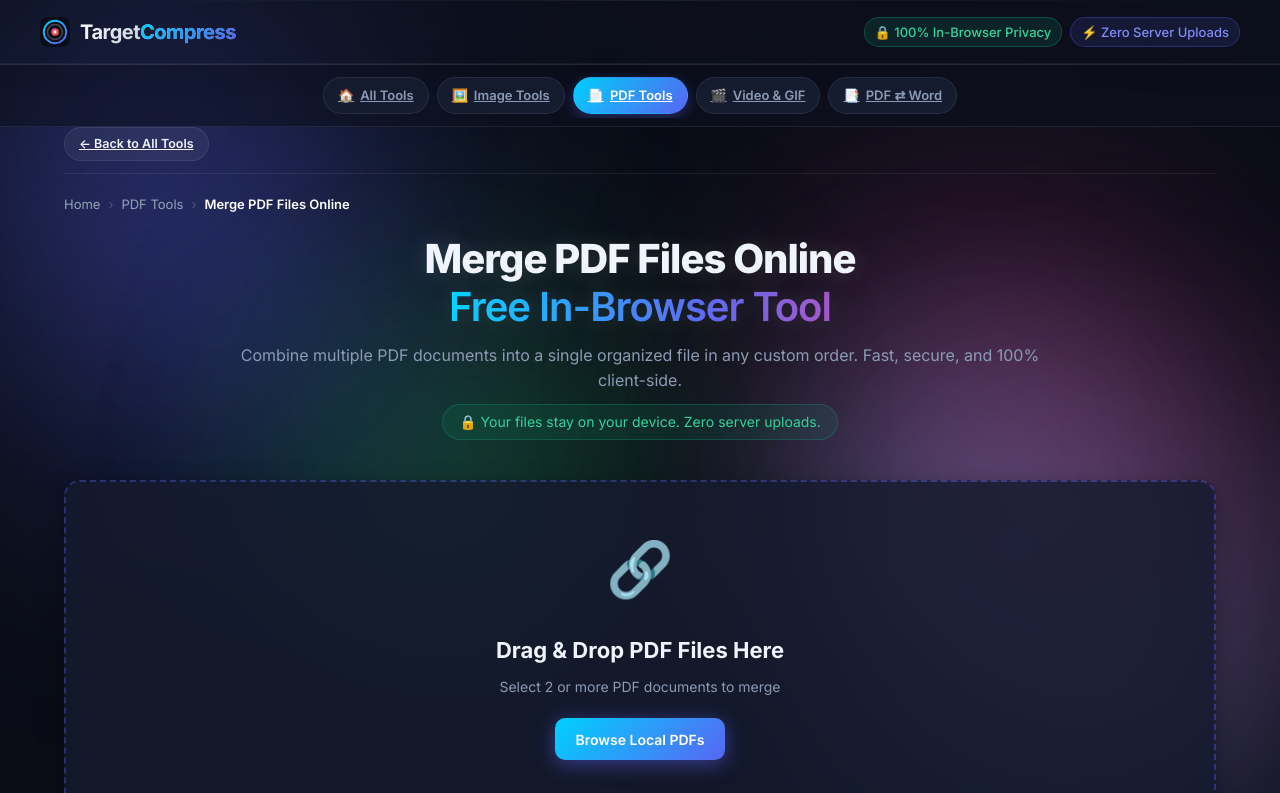
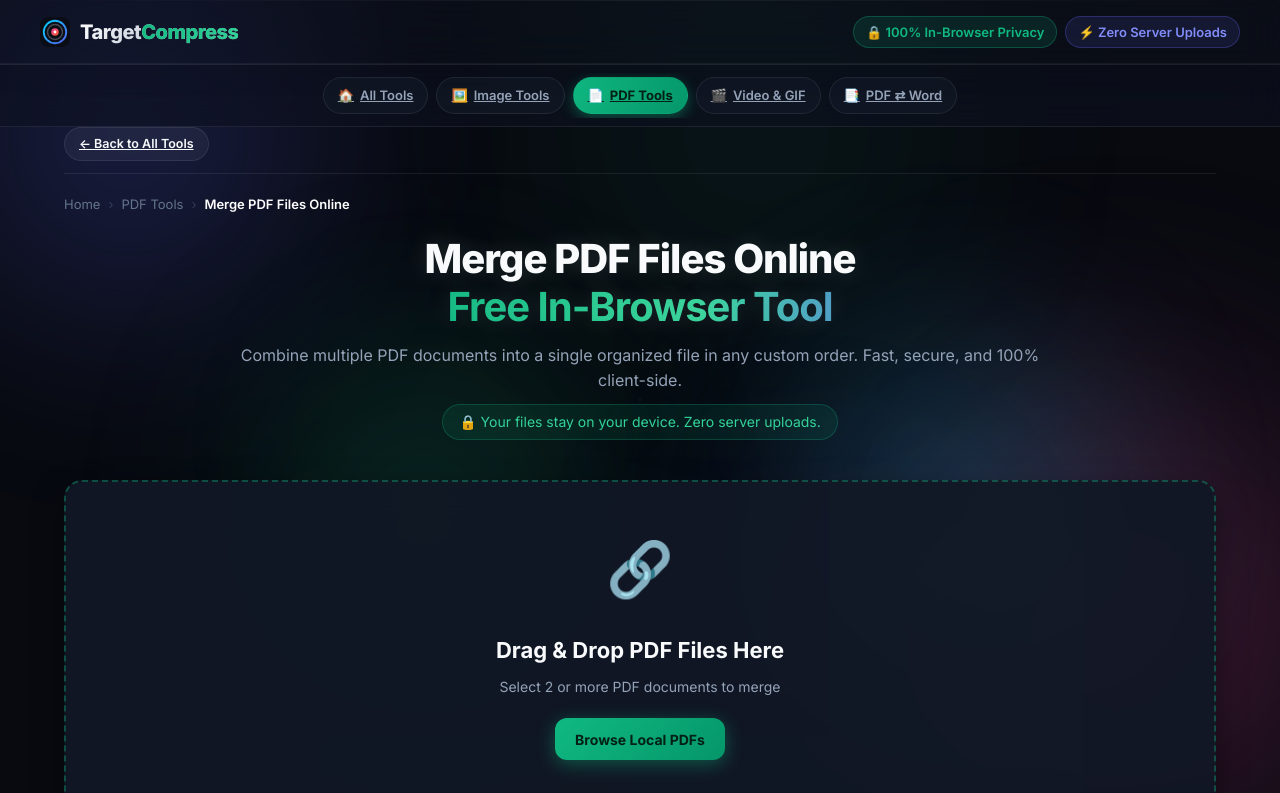
Before and after one commit to AnantMourya/TargetShrink, a website with bundled scripts: page merge-pdf/index.html in a window 1280 px wide. Shown: the top 793 px of the page. Built offline with nearby package versions, Linux system fonts and the light colour scheme.

Commit message:
feat(ui): implement Obsidian Emerald design system with micro-grid and glowing dropzone

```diff
--- a/css/styles.css
+++ b/css/styles.css
@@ -4,40 +4,46 @@
    ========================================================================== */
 
 :root {
-  --bg-dark: #0a0d16;
-  --bg-surface: #111625;
-  --bg-card: #161c30;
-  --bg-card-hover: #1c243d;
+  --bg-dark: #080a10;
+  --bg-surface: #0e121d;
+  --bg-card: rgba(18, 24, 38, 0.75);
+  --bg-card-hover: rgba(26, 34, 54, 0.9);
   --border-subtle: rgba(255, 255, 255, 0.08);
-  --border-focus: #5865f2;
-
-  --text-main: #f0f4fc;
-  --text-muted: #8c9bb5;
-  --text-sub: #94a3b8;
+  --border-focus: #10b981;
+  --border-highlight: rgba(255, 255, 255, 0.16);
+
+  --text-main: #f8fafc;
+  --text-muted: #94a3b8;
+  --text-sub: #64748b;
+
+  --accent-primary: #10b981;
+  --accent-glow: rgba(16, 185, 129, 0.25);
+  --accent-secondary: #6366f1;
+  --accent-secondary-glow: rgba(99, 102, 241, 0.2);
 
   --accent-discord: #5865f2;
   --accent-nitro: #eb459e;
   --accent-slack: #e01e5a;
   --accent-github: #2ea44f;
   --accent-email: #ea4335;
-  --accent-cyan: #00d2ff;
+  --accent-cyan: #10b981;
   --accent-green: #10b981;
   --accent-warning: #f59e0b;
 
-  --radius-sm: 6px;
-  --radius-md: 10px;
-  --radius-lg: 16px;
+  --radius-sm: 8px;
+  --radius-md: 12px;
+  --radius-lg: 18px;
   --radius-full: 9999px;
 
-  --shadow-glow: 0 0 25px rgba(88, 101, 242, 0.25);
-  --shadow-card: 0 8px 24px rgba(0, 0, 0, 0.35);
+  --shadow-glow: 0 0 25px rgba(16, 185, 129, 0.25);
+  --shadow-card: 0 12px 32px -4px rgba(0, 0, 0, 0.55);
   --font-sans: 'Inter', system-ui, -apple-system, BlinkMacSystemFont, 'Segoe UI', Roboto, sans-serif;
   --font-mono: 'JetBrains Mono', 'Fira Code', 'Consolas', monospace;
 
-  --glass-bg: rgba(17, 22, 37, 0.6);
-  --glass-panel: rgba(22, 28, 48, 0.6);
-  --glass-border: rgba(255, 255, 255, 0.1);
-  --glass-blur: blur(16px);
+  --glass-bg: rgba(14, 18, 29, 0.7);
+  --glass-panel: rgba(18, 24, 38, 0.75);
+  --glass-border: rgba(255, 255, 255, 0.08);
+  --glass-blur: blur(20px);
 }
 
 /* Strict Box Model & Zero Overflow */
@@ -59,61 +65,61 @@ body {
   max-width: 100%;
   overflow-x: hidden;
   background-color: var(--bg-dark);
+  background-image: radial-gradient(circle, rgba(255, 255, 255, 0.05) 1px, transparent 1px);
+  background-size: 28px 28px;
   color: var(--text-main);
   font-family: var(--font-sans);
   line-height: 1.6;
   min-height: 100vh;
   display: flex;
   flex-direction: column;
-
   background-attachment: fixed;
-
   -webkit-font-smoothing: antialiased;
   -moz-osx-font-smoothing: grayscale;
   animation: pageFadeIn 0.6s cubic-bezier(0.4, 0, 0.2, 1);
 }
 
-/* 1. Animated Mesh Gradient & Orbs */
+/* 1. Animated Ambient Aurora Orbs */
 body::before, body::after, html::before, html::after {
   content: '';
   position: fixed;
   border-radius: 50%;
-  filter: blur(120px);
+  filter: blur(100px);
   z-index: -1;
   pointer-events: none;
-  opacity: 0.5;
+  opacity: 0.6;
   will-change: transform;
 }
 
 body::before {
-  top: -10%; left: -10%;
-  width: 50vw; height: 50vw;
-  background: radial-gradient(circle, #5865f2, transparent 60%);
-  animation: floatOrb 20s infinite alternate cubic-bezier(0.4, 0, 0.2, 1);
+  top: -15%; left: 30%;
+  width: 55vw; height: 450px;
+  background: radial-gradient(circle, rgba(16, 185, 129, 0.18), transparent 65%);
+  animation: floatOrb 22s infinite alternate cubic-bezier(0.4, 0, 0.2, 1);
 }
 body::after {
-  bottom: -10%; right: -10%;
-  width: 60vw; height: 60vw;
-  background: radial-gradient(circle, #eb459e, transparent 60%);
-  animation: floatOrb 25s infinite alternate-reverse cubic-bezier(0.4, 0, 0.2, 1);
+  bottom: -10%; right: 10%;
+  width: 50vw; height: 450px;
+  background: radial-gradient(circle, rgba(99, 102, 241, 0.15), transparent 65%);
+  animation: floatOrb 26s infinite alternate-reverse cubic-bezier(0.4, 0, 0.2, 1);
 }
 html::before {
-  top: 40%; left: 60%;
-  width: 45vw; height: 45vw;
-  background: radial-gradient(circle, #00d2ff, transparent 60%);
+  top: 40%; left: 65%;
+  width: 40vw; height: 400px;
+  background: radial-gradient(circle, rgba(20, 184, 166, 0.12), transparent 60%);
   animation: floatOrb 30s infinite alternate cubic-bezier(0.4, 0, 0.2, 1);
 }
 html::after {
-  bottom: 20%; left: 20%;
-  width: 35vw; height: 35vw;
-  background: radial-gradient(circle, #2ea44f, transparent 60%);
-  animation: floatOrb 22s infinite alternate cubic-bezier(0.4, 0, 0.2, 1);
+  bottom: 25%; left: 15%;
+  width: 35vw; height: 350px;
+  background: radial-gradient(circle, rgba(16, 185, 129, 0.1), transparent 60%);
+  animation: floatOrb 24s infinite alternate cubic-bezier(0.4, 0, 0.2, 1);
 }
 
 @keyframes floatOrb {
   0% { transform: translate(0, 0) scale(1); }
-  50% { transform: translate(5%, 10%) scale(1.1); }
-  100% { transform: translate(-5%, -10%) scale(0.9); }
+  50% { transform: translate(4%, 8%) scale(1.08); }
+  100% { transform: translate(-4%, -8%) scale(0.92); }
 }
 
 @keyframes pageFadeIn {
@@ -121,7 +127,7 @@ html::after {
   to { opacity: 1; }
 }
 
-/* 10. Micro-interactions: Custom Scrollbar & Selection */
+/* Micro-interactions: Custom Scrollbar & Selection */
 ::-webkit-scrollbar {
   width: 10px;
   height: 10px;
@@ -130,14 +136,14 @@ html::after {
   background: rgba(0, 0, 0, 0.2);
 }
 ::-webkit-scrollbar-thumb {
-  background: rgba(88, 101, 242, 0.5);
+  background: rgba(16, 185, 129, 0.4);
   border-radius: 5px;
 }
 ::-webkit-scrollbar-thumb:hover {
-  background: #00d2ff;
+  background: #10b981;
 }
 ::selection {
-  background: rgba(0, 210, 255, 0.3);
+  background: rgba(16, 185, 129, 0.3);
   color: #fff;
 }
 
@@ -184,22 +190,22 @@ header {
 
 .logo-icon {
   font-size: clamp(22px, 4vw, 28px);
-  filter: drop-shadow(0 0 10px rgba(0, 210, 255, 0.4));
+  filter: drop-shadow(0 0 12px rgba(16, 185, 129, 0.4));
   flex-shrink: 0;
 }
 
 .logo-title {
   font-size: clamp(16px, 3.5vw, 20px);
-  font-weight: 700;
+  font-weight: 800;
   letter-spacing: -0.5px;
-  background: linear-gradient(135deg, #fff, #8c9bb5);
+  background: linear-gradient(135deg, #fff, #94a3b8);
   -webkit-background-clip: text;
   -webkit-text-fill-color: transparent;
   white-space: nowrap;
 }
 
 .logo-title span {
-  background: linear-gradient(135deg, #00d2ff, #5865f2);
+  background: linear-gradient(135deg, #10b981, #34d399);
   -webkit-background-clip: text;
   -webkit-text-fill-color: transparent;
 }
@@ -215,22 +221,22 @@ header {
   display: inline-flex;
   align-items: center;
   gap: 6px;
-  padding: 4px 10px;
+  padding: 5px 12px;
   border-radius: var(--radius-full);
   font-size: clamp(11px, 2.5vw, 13px);
-  font-weight: 500;
+  font-weight: 600;
   white-space: nowrap;
 }
 
 .privacy-badge {
   background: rgba(16, 185, 129, 0.12);
   border: 1px solid rgba(16, 185, 129, 0.3);
-  color: #34d399;
+  color: #10b981;
 }
 
 .tech-badge {
-  background: rgba(88, 101, 242, 0.12);
-  border: 1px solid rgba(88, 101, 242, 0.3);
+  background: rgba(99, 102, 241, 0.12);
+  border: 1px solid rgba(99, 102, 241, 0.3);
   color: #818cf8;
 }
 
@@ -273,8 +279,8 @@ main {
 }
 
 .hero-highlight {
-  font-weight: 600;
-  background: linear-gradient(to right, #00d2ff, #5865f2, #eb459e, #00d2ff);
+  font-weight: 700;
+  background: linear-gradient(to right, #10b981, #34d399, #6366f1, #10b981);
   background-size: 200% auto;
   -webkit-background-clip: text;
   -webkit-text-fill-color: transparent;
@@ -287,7 +293,7 @@ main {
 /* Upload Dropzone */
 .upload-card {
   background: var(--glass-panel);
-  border: 2px dashed rgba(88, 101, 242, 0.35);
+  border: 2px dashed rgba(16, 185, 129, 0.35);
   border-radius: var(--radius-lg);
   padding: clamp(32px, 6vw, 50px) clamp(16px, 4vw, 30px);
   text-align: center;
@@ -307,7 +313,7 @@ main {
   position: absolute;
   inset: -2px;
   border-radius: inherit;
-  background: conic-gradient(from 0deg, transparent, transparent, transparent, #00d2ff, #5865f2, transparent);
+  background: conic-gradient(from 0deg, transparent, transparent, transparent, #10b981, #6366f1, transparent);
   z-index: -1;
   opacity: 0;
   transition: opacity 0.3s;
@@ -331,8 +337,8 @@ main {
 
 .upload-card:hover, .upload-card.drag-active {
   border-color: transparent;
-  transform: translateY(-4px) scale(1.01);
-  box-shadow: 0 15px 35px rgba(0, 210, 255, 0.2), inset 0 0 60px rgba(0, 210, 255, 0.05);
+  transform: translateY(-3px) scale(1.01);
+  box-shadow: 0 16px 36px rgba(16, 185, 129, 0.2), inset 0 0 60px rgba(16, 185, 129, 0.05);
 }
 
 .drop-icon {
@@ -389,16 +395,15 @@ main {
   transition: all 0.3s cubic-bezier(0.4, 0, 0.2, 1);
 }
 .btn:focus-visible {
-  outline: 2px solid #00d2ff;
+  outline: 2px solid #10b981;
   outline-offset: 2px;
 }
 
 .btn-primary {
-  background: linear-gradient(135deg, #00d2ff, #5865f2);
-  color: #ffffff;
-
-
-  box-shadow: 0 4px 20px rgba(88, 101, 242, 0.5);
+  background: linear-gradient(135deg, #10b981, #059669);
+  color: #041f14;
+  font-weight: 700;
+  box-shadow: 0 4px 18px rgba(16, 185, 129, 0.4);
   position: relative;
   overflow: hidden;
   z-index: 1;
@@ -407,7 +412,7 @@ main {
   content: '';
   position: absolute;
   top: 0; left: -100%; width: 50%; height: 100%;
-  background: linear-gradient(to right, transparent, rgba(255,255,255,0.3), transparent);
+  background: linear-gradient(to right, transparent, rgba(255,255,255,0.4), transparent);
   transform: skewX(-20deg);
   animation: shimmer 3s infinite;
   z-index: -1;
@@ -422,9 +427,9 @@ main {
 }
 
 .btn-primary:hover {
-  filter: brightness(1.15);
+  filter: brightness(1.12);
   transform: translateY(-2px) scale(1.02);
-  box-shadow: 0 6px 25px rgba(88, 101, 242, 0.6);
+  box-shadow: 0 6px 24px rgba(16, 185, 129, 0.55);
 }
 
 .btn-secondary {
@@ -1704,6 +1709,41 @@ footer {
   }
 }
 
+/* 300x250 In-Page Responsive Ad Banner */
+.ad-slot-300x250 {
+  display: flex;
+  flex-direction: column;
+  align-items: center;
+  justify-content: center;
+  margin: 32px auto;
+  text-align: center;
+  max-width: 100%;
+  clear: both;
+}
+
+.ad-slot-300x250 .ad-label {
+  font-size: 10px;
+  font-weight: 700;
+  letter-spacing: 1.2px;
+  text-transform: uppercase;
+  color: var(--text-sub);
+  margin-bottom: 8px;
+}
+
+.ad-slot-300x250 .ad-box-300x250 {
+  width: 300px;
+  height: 250px;
+  min-width: 300px;
+  min-height: 250px;
+  background: rgba(255, 255, 255, 0.02);
+  border: 1px solid var(--border-subtle);
+  border-radius: var(--radius-md);
+  overflow: hidden;
+  display: flex;
+  align-items: center;
+  justify-content: center;
+}
+
 /* ==========================================================================
    SEO Knowledgebase, Guides & FAQ Accordions
    ========================================================================== */
@@ -2161,10 +2201,11 @@ input:focus, select:focus, textarea:focus {
 }
 
 .hub-pill.active {
-  background: linear-gradient(135deg, #00d2ff, #5865f2);
-  color: #fff;
+  background: linear-gradient(135deg, #10b981, #059669);
+  color: #041f14;
+  font-weight: 700;
   border-color: transparent;
-  box-shadow: 0 4px 14px rgba(88, 101, 242, 0.35);
+  box-shadow: 0 4px 14px rgba(16, 185, 129, 0.4);
 }
 
 /* Tool Workspace Header (Breadcrumbs & Sibling Switcher) */
@@ -2354,7 +2395,7 @@ input:focus, select:focus, textarea:focus {
 .tool-card-action {
   font-size: 12px;
   font-weight: 600;
-  color: #00d2ff;
+  color: #10b981;
   display: flex;
   align-items: center;
   gap: 4px;
--- a/styles.css
+++ b/styles.css
@@ -4,40 +4,46 @@
    ========================================================================== */
 
 :root {
-  --bg-dark: #0a0d16;
-  --bg-surface: #111625;
-  --bg-card: #161c30;
-  --bg-card-hover: #1c243d;
+  --bg-dark: #080a10;
+  --bg-surface: #0e121d;
+  --bg-card: rgba(18, 24, 38, 0.75);
+  --bg-card-hover: rgba(26, 34, 54, 0.9);
   --border-subtle: rgba(255, 255, 255, 0.08);
-  --border-focus: #5865f2;
-
-  --text-main: #f0f4fc;
-  --text-muted: #8c9bb5;
-  --text-sub: #94a3b8;
+  --border-focus: #10b981;
+  --border-highlight: rgba(255, 255, 255, 0.16);
+
+  --text-main: #f8fafc;
+  --text-muted: #94a3b8;
+  --text-sub: #64748b;
+
+  --accent-primary: #10b981;
+  --accent-glow: rgba(16, 185, 129, 0.25);
+  --accent-secondary: #6366f1;
+  --accent-secondary-glow: rgba(99, 102, 241, 0.2);
 
   --accent-discord: #5865f2;
   --accent-nitro: #eb459e;
   --accent-slack: #e01e5a;
   --accent-github: #2ea44f;
   --accent-email: #ea4335;
-  --accent-cyan: #00d2ff;
+  --accent-cyan: #10b981;
   --accent-green: #10b981;
   --accent-warning: #f59e0b;
 
-  --radius-sm: 6px;
-  --radius-md: 10px;
-  --radius-lg: 16px;
+  --radius-sm: 8px;
+  --radius-md: 12px;
+  --radius-lg: 18px;
   --radius-full: 9999px;
 
-  --shadow-glow: 0 0 25px rgba(88, 101, 242, 0.25);
-  --shadow-card: 0 8px 24px rgba(0, 0, 0, 0.35);
+  --shadow-glow: 0 0 25px rgba(16, 185, 129, 0.25);
+  --shadow-card: 0 12px 32px -4px rgba(0, 0, 0, 0.55);
   --font-sans: 'Inter', system-ui, -apple-system, BlinkMacSystemFont, 'Segoe UI', Roboto, sans-serif;
   --font-mono: 'JetBrains Mono', 'Fira Code', 'Consolas', monospace;
 
-  --glass-bg: rgba(17, 22, 37, 0.6);
-  --glass-panel: rgba(22, 28, 48, 0.6);
-  --glass-border: rgba(255, 255, 255, 0.1);
-  --glass-blur: blur(16px);
+  --glass-bg: rgba(14, 18, 29, 0.7);
+  --glass-panel: rgba(18, 24, 38, 0.75);
+  --glass-border: rgba(255, 255, 255, 0.08);
+  --glass-blur: blur(20px);
 }
 
 /* Strict Box Model & Zero Overflow */
@@ -59,61 +65,61 @@ body {
   max-width: 100%;
   overflow-x: hidden;
   background-color: var(--bg-dark);
+  background-image: radial-gradient(circle, rgba(255, 255, 255, 0.05) 1px, transparent 1px);
+  background-size: 28px 28px;
   color: var(--text-main);
   font-family: var(--font-sans);
   line-height: 1.6;
   min-height: 100vh;
   display: flex;
   flex-direction: column;
-
   background-attachment: fixed;
-
   -webkit-font-smoothing: antialiased;
   -moz-osx-font-smoothing: grayscale;
   animation: pageFadeIn 0.6s cubic-bezier(0.4, 0, 0.2, 1);
 }
 
-/* 1. Animated Mesh Gradient & Orbs */
+/* 1. Animated Ambient Aurora Orbs */
 body::before, body::after, html::before, html::after {
   content: '';
   position: fixed;
   border-radius: 50%;
-  filter: blur(120px);
+  filter: blur(100px);
   z-index: -1;
   pointer-events: none;
-  opacity: 0.5;
+  opacity: 0.6;
   will-change: transform;
 }
 
 body::before {
-  top: -10%; left: -10%;
-  width: 50vw; height: 50vw;
-  background: radial-gradient(circle, #5865f2, transparent 60%);
-  animation: floatOrb 20s infinite alternate cubic-bezier(0.4, 0, 0.2, 1);
+  top: -15%; left: 30%;
+  width: 55vw; height: 450px;
+  background: radial-gradient(circle, rgba(16, 185, 129, 0.18), transparent 65%);
+  animation: floatOrb 22s infinite alternate cubic-bezier(0.4, 0, 0.2, 1);
 }
 body::after {
-  bottom: -10%; right: -10%;
-  width: 60vw; height: 60vw;
-  background: radial-gradient(circle, #eb459e, transparent 60%);
-  animation: floatOrb 25s infinite alternate-reverse cubic-bezier(0.4, 0, 0.2, 1);
+  bottom: -10%; right: 10%;
+  width: 50vw; height: 450px;
+  background: radial-gradient(circle, rgba(99, 102, 241, 0.15), transparent 65%);
+  animation: floatOrb 26s infinite alternate-reverse cubic-bezier(0.4, 0, 0.2, 1);
 }
 html::before {
-  top: 40%; left: 60%;
-  width: 45vw; height: 45vw;
-  background: radial-gradient(circle, #00d2ff, transparent 60%);
+  top: 40%; left: 65%;
+  width: 40vw; height: 400px;
+  background: radial-gradient(circle, rgba(20, 184, 166, 0.12), transparent 60%);
   animation: floatOrb 30s infinite alternate cubic-bezier(0.4, 0, 0.2, 1);
 }
 html::after {
-  bottom: 20%; left: 20%;
-  width: 35vw; height: 35vw;
-  background: radial-gradient(circle, #2ea44f, transparent 60%);
-  animation: floatOrb 22s infinite alternate cubic-bezier(0.4, 0, 0.2, 1);
+  bottom: 25%; left: 15%;
+  width: 35vw; height: 350px;
+  background: radial-gradient(circle, rgba(16, 185, 129, 0.1), transparent 60%);
+  animation: floatOrb 24s infinite alternate cubic-bezier(0.4, 0, 0.2, 1);
 }
 
 @keyframes floatOrb {
   0% { transform: translate(0, 0) scale(1); }
-  50% { transform: translate(5%, 10%) scale(1.1); }
-  100% { transform: translate(-5%, -10%) scale(0.9); }
+  50% { transform: translate(4%, 8%) scale(1.08); }
+  100% { transform: translate(-4%, -8%) scale(0.92); }
 }
 
 @keyframes pageFadeIn {
@@ -121,7 +127,7 @@ html::after {
   to { opacity: 1; }
 }
 
-/* 10. Micro-interactions: Custom Scrollbar & Selection */
+/* Micro-interactions: Custom Scrollbar & Selection */
 ::-webkit-scrollbar {
   width: 10px;
   height: 10px;
@@ -130,14 +136,14 @@ html::after {
   background: rgba(0, 0, 0, 0.2);
 }
 ::-webkit-scrollbar-thumb {
-  background: rgba(88, 101, 242, 0.5);
+  background: rgba(16, 185, 129, 0.4);
   border-radius: 5px;
 }
 ::-webkit-scrollbar-thumb:hover {
-  background: #00d2ff;
+  background: #10b981;
 }
 ::selection {
-  background: rgba(0, 210, 255, 0.3);
+  background: rgba(16, 185, 129, 0.3);
   color: #fff;
 }
 
@@ -184,22 +190,22 @@ header {
 
 .logo-icon {
   font-size: clamp(22px, 4vw, 28px);
-  filter: drop-shadow(0 0 10px rgba(0, 210, 255, 0.4));
+  filter: drop-shadow(0 0 12px rgba(16, 185, 129, 0.4));
   flex-shrink: 0;
 }
 
 .logo-title {
   font-size: clamp(16px, 3.5vw, 20px);
-  font-weight: 700;
+  font-weight: 800;
   letter-spacing: -0.5px;
-  background: linear-gradient(135deg, #fff, #8c9bb5);
+  background: linear-gradient(135deg, #fff, #94a3b8);
   -webkit-background-clip: text;
   -webkit-text-fill-color: transparent;
   white-space: nowrap;
 }
 
 .logo-title span {
-  background: linear-gradient(135deg, #00d2ff, #5865f2);
+  background: linear-gradient(135deg, #10b981, #34d399);
   -webkit-background-clip: text;
   -webkit-text-fill-color: transparent;
 }
@@ -215,22 +221,22 @@ header {
   display: inline-flex;
   align-items: center;
   gap: 6px;
-  padding: 4px 10px;
+  padding: 5px 12px;
   border-radius: var(--radius-full);
   font-size: clamp(11px, 2.5vw, 13px);
-  font-weight: 500;
+  font-weight: 600;
   white-space: nowrap;
 }
 
 .privacy-badge {
   background: rgba(16, 185, 129, 0.12);
   border: 1px solid rgba(16, 185, 129, 0.3);
-  color: #34d399;
+  color: #10b981;
 }
 
 .tech-badge {
-  background: rgba(88, 101, 242, 0.12);
-  border: 1px solid rgba(88, 101, 242, 0.3);
+  background: rgba(99, 102, 241, 0.12);
+  border: 1px solid rgba(99, 102, 241, 0.3);
   color: #818cf8;
 }
 
@@ -273,8 +279,8 @@ main {
 }
 
 .hero-highlight {
-  font-weight: 600;
-  background: linear-gradient(to right, #00d2ff, #5865f2, #eb459e, #00d2ff);
+  font-weight: 700;
+  background: linear-gradient(to right, #10b981, #34d399, #6366f1, #10b981);
   background-size: 200% auto;
   -webkit-background-clip: text;
   -webkit-text-fill-color: transparent;
@@ -287,7 +293,7 @@ main {
 /* Upload Dropzone */
 .upload-card {
   background: var(--glass-panel);
-  border: 2px dashed rgba(88, 101, 242, 0.35);
+  border: 2px dashed rgba(16, 185, 129, 0.35);
   border-radius: var(--radius-lg);
   padding: clamp(32px, 6vw, 50px) clamp(16px, 4vw, 30px);
   text-align: center;
@@ -307,7 +313,7 @@ main {
   position: absolute;
   inset: -2px;
   border-radius: inherit;
-  background: conic-gradient(from 0deg, transparent, transparent, transparent, #00d2ff, #5865f2, transparent);
+  background: conic-gradient(from 0deg, transparent, transparent, transparent, #10b981, #6366f1, transparent);
   z-index: -1;
   opacity: 0;
   transition: opacity 0.3s;
@@ -331,8 +337,8 @@ main {
 
 .upload-card:hover, .upload-card.drag-active {
   border-color: transparent;
-  transform: translateY(-4px) scale(1.01);
-  box-shadow: 0 15px 35px rgba(0, 210, 255, 0.2), inset 0 0 60px rgba(0, 210, 255, 0.05);
+  transform: translateY(-3px) scale(1.01);
+  box-shadow: 0 16px 36px rgba(16, 185, 129, 0.2), inset 0 0 60px rgba(16, 185, 129, 0.05);
 }
 
 .drop-icon {
@@ -389,16 +395,15 @@ main {
   transition: all 0.3s cubic-bezier(0.4, 0, 0.2, 1);
 }
 .btn:focus-visible {
-  outline: 2px solid #00d2ff;
+  outline: 2px solid #10b981;
   outline-offset: 2px;
 }
 
 .btn-primary {
-  background: linear-gradient(135deg, #00d2ff, #5865f2);
-  color: #ffffff;
-
-
-  box-shadow: 0 4px 20px rgba(88, 101, 242, 0.5);
+  background: linear-gradient(135deg, #10b981, #059669);
+  color: #041f14;
+  font-weight: 700;
+  box-shadow: 0 4px 18px rgba(16, 185, 129, 0.4);
   position: relative;
   overflow: hidden;
   z-index: 1;
@@ -407,7 +412,7 @@ main {
   content: '';
   position: absolute;
   top: 0; left: -100%; width: 50%; height: 100%;
-  background: linear-gradient(to right, transparent, rgba(255,255,255,0.3), transparent);
+  background: linear-gradient(to right, transparent, rgba(255,255,255,0.4), transparent);
   transform: skewX(-20deg);
   animation: shimmer 3s infinite;
   z-index: -1;
@@ -422,9 +427,9 @@ main {
 }
 
 .btn-primary:hover {
-  filter: brightness(1.15);
+  filter: brightness(1.12);
   transform: translateY(-2px) scale(1.02);
-  box-shadow: 0 6px 25px rgba(88, 101, 242, 0.6);
+  box-shadow: 0 6px 24px rgba(16, 185, 129, 0.55);
 }
 
 .btn-secondary {
@@ -2196,10 +2201,11 @@ input:focus, select:focus, textarea:focus {
 }
 
 .hub-pill.active {
-  background: linear-gradient(135deg, #00d2ff, #5865f2);
-  color: #fff;
+  background: linear-gradient(135deg, #10b981, #059669);
+  color: #041f14;
+  font-weight: 700;
   border-color: transparent;
-  box-shadow: 0 4px 14px rgba(88, 101, 242, 0.35);
+  box-shadow: 0 4px 14px rgba(16, 185, 129, 0.4);
 }
 
 /* Tool Workspace Header (Breadcrumbs & Sibling Switcher) */
@@ -2389,7 +2395,7 @@ input:focus, select:focus, textarea:focus {
 .tool-card-action {
   font-size: 12px;
   font-weight: 600;
-  color: #00d2ff;
+  color: #10b981;
   display: flex;
   align-items: center;
   gap: 4px;
```
